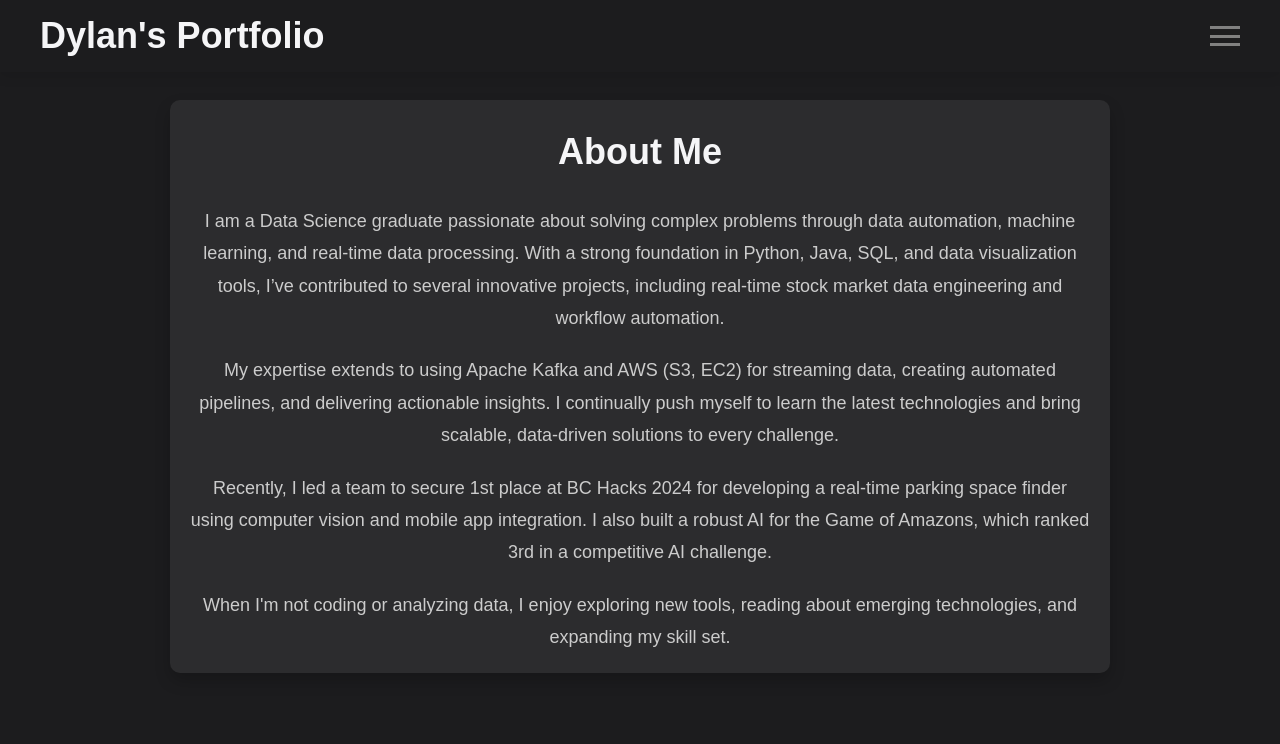
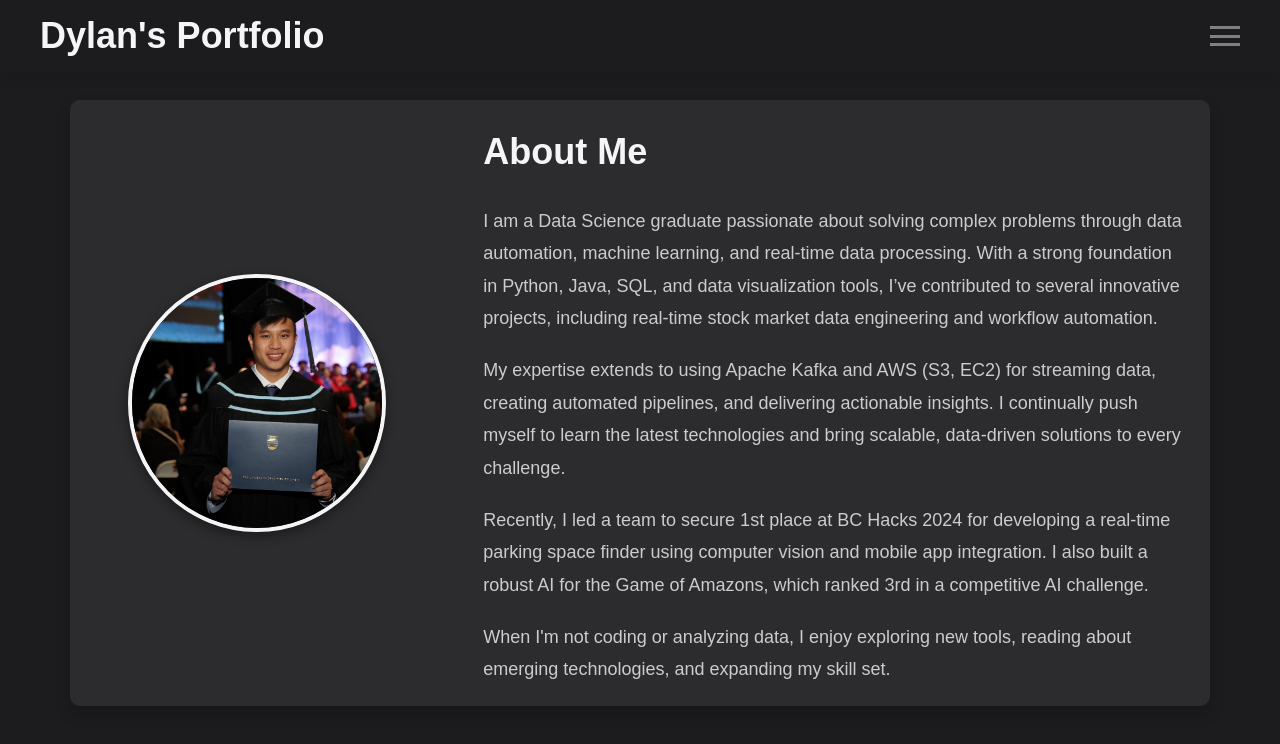
Before and after one commit to itsdylantan/PersonalPortfolio-Website, a React (Create React App) app: page /PersonalPortfolio-Website/about in a window 1280 px wide. Shown: the top 744 px of the page. Built offline with nearby package versions, Linux system fonts and the light colour scheme.

Commit message:
Update About page

```diff
--- a/src/components/About.css
+++ b/src/components/About.css
@@ -4,41 +4,64 @@
   padding: 100px 20px;
   background-color: #1c1c1e;
   color: #f5f5f7;
-  text-align: center;
-  animation: fadeIn 1.5s ease-in-out; /* Add a fade-in effect */
+  text-align: left;
+  animation: fadeIn 1.5s ease-in-out;
 }
 
 .about-content {
-  max-width: 900px;
+  max-width: 1100px;
   margin: 0 auto;
   line-height: 1.8;
-  box-shadow: 0 8px 16px rgba(0, 0, 0, 0.2); /* Add a subtle shadow for depth */
   padding: 20px;
-  background-color: #2c2c2e; /* A slightly lighter background for the content */
-  border-radius: 10px; /* Rounded corners for a modern look */
-  transition: transform 0.3s; /* Add a hover transform effect */
+  background-color: #2c2c2e;
+  border-radius: 10px;
+  box-shadow: 0 8px 16px rgba(0, 0, 0, 0.2);
 }
 
-.about-content:hover {
-  transform: translateY(-10px); /* Hover effect to lift the content */
-  box-shadow: 0 12px 24px rgba(0, 0, 0, 0.3); /* Increase shadow on hover */
+.about-details {
+  display: flex;
+  justify-content: flex-start;
+  align-items: center;
+  gap: 40px;
 }
 
-.about h2 {
+/* Text section */
+.about-text {
+  flex: 2;
+}
+
+.about-text h2 {
   font-size: 36px;
   font-weight: bold;
   margin-bottom: 20px;
-  color: #f5f5f7; /* Light color for the heading */
+  color: #f5f5f7;
 }
 
-.about p {
+.about-text p {
   font-size: 18px;
-  color: #ccc; /* Softer grey for the text */
+  color: #ccc;
   margin-bottom: 20px;
 }
 
-.about p:last-child {
-  margin-bottom: 0; /* Remove margin from the last paragraph */
+.about-text p:last-child {
+  margin-bottom: 0;
+}
+
+/* Image section */
+.about-image {
+  flex: 1;
+  display: flex;
+  justify-content: center; /* Ensure the image is centered horizontally */
+}
+
+.profile-pic {
+  width: 250px;
+  height: 250px; /* Ensuring the image is circular */
+  object-fit: cover;
+  border-radius: 50%; /* Full circle */
+  border: 4px solid #f5f5f7;
+  box-shadow: 0px 4px 12px rgba(0, 0, 0, 0.4);
+  transform: translateX(-10px); /* Adjusts the centering slightly to the left */
 }
 
 /* Fade-in animation */
@@ -55,15 +78,21 @@
 
 /* Responsive adjustments */
 @media (max-width: 768px) {
-  .about {
-    padding: 80px 10px;
+  .about-details {
+    flex-direction: column;
   }
 
-  .about h2 {
+  .profile-pic {
+    width: 200px;
+    height: 200px;
+    margin-bottom: 20px;
+  }
+
+  .about-text h2 {
     font-size: 28px;
   }
 
-  .about p {
+  .about-text p {
     font-size: 16px;
   }
 }
--- a/src/components/About.js
+++ b/src/components/About.js
@@ -6,6 +6,11 @@ const About = () => {
   return (
     <section className="about">
       <div className="about-content">
+        <div className="about-details">
+          <div className="about-image">
+            <img src={`${process.env.PUBLIC_URL}/50398319_00301_0201_Large.jpg`} alt="Dylan Tan" className="profile-pic" />
+          </div>
+          <div className="about-text">
             <h2>About Me</h2>
             <p>
               I am a Data Science graduate passionate about solving complex problems through
@@ -27,6 +32,8 @@ const About = () => {
               When I'm not coding or analyzing data, I enjoy exploring new tools, reading about emerging technologies, and expanding my skill set.
             </p>
           </div>
+        </div>
+      </div>
     </section>
   );
 };
```
Also changed, not shown: public/50398319_00301_0201_Large.jpg (added). Lines whose indentation alone changed are shown as unchanged.
